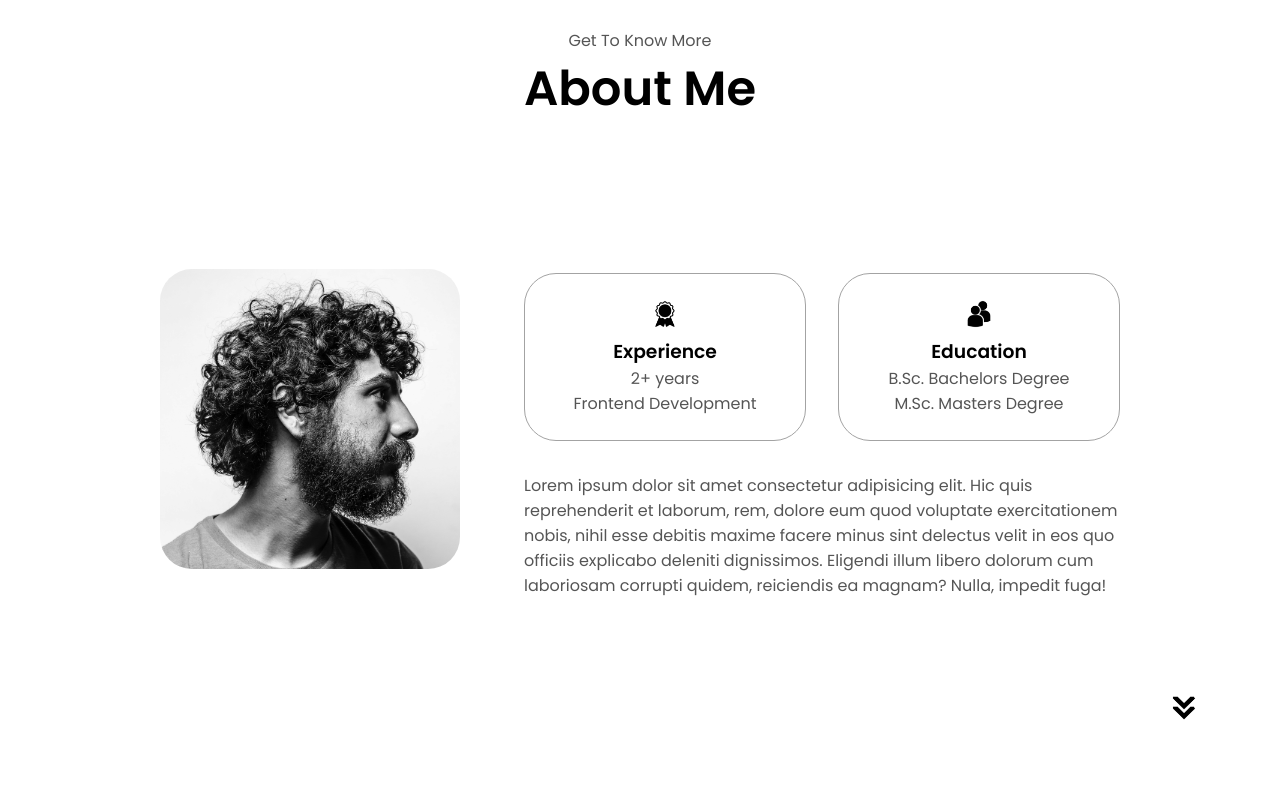
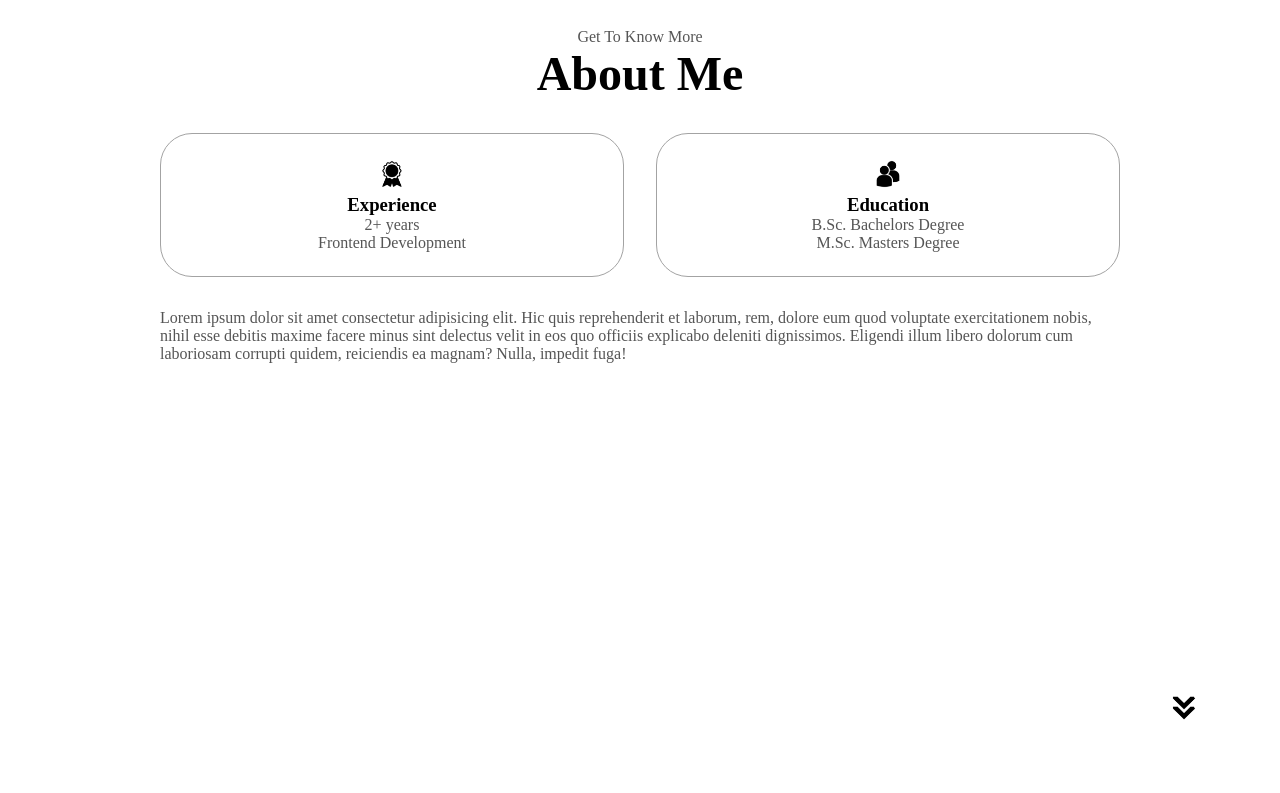
Before and after one commit to itsmeefatiha/MyPortfolio, a plain HTML site: page index.html in a window 1280 px wide. Shown: the part 900-1693 px from the top of the page. Drawn offline with Linux system fonts and the light colour scheme.

Commit message:
section 2

```diff
--- a/index.html
+++ b/index.html
@@ -74,14 +74,6 @@
     <section id="about">
       <p class="section__text__p1">Get To Know More</p>
       <h1 class="title">About Me</h1>
-      <div class="section-container">
-        <div class="section__pic-container">
-          <img
-            src="./assets/about-pic.png"
-            alt="Profile picture"
-            class="about-pic"
-          />
-        </div>
         <div class="about-details-container">
           <div class="about-containers">
             <div class="details-container">
@@ -352,7 +344,7 @@
             alt="Email icon"
             class="icon contact-icon email-icon"
           />
-          <p><a href="mailto:examplemail@gmail.com">Example@gmail.com</a></p>
+          <p><a href="mailto:fatihabouzar450@gmail.com">fatihabouzar450@gmail.com</a></p>
         </div>
         <div class="contact-info-container">
           <img
@@ -375,7 +367,7 @@
           </ul>
         </div>
       </nav>
-      <p>Copyright &#169; 2023 John Doe. All Rights Reserved.</p>
+      <p>Copyright &#169; 2025 Fatiha BOUAZAR. All Rights Reserved.</p>
     </footer>
     <script src="script.js"></script>
   </body>
--- a/style.css
+++ b/style.css
@@ -8,7 +8,7 @@
 }
 
 body {
-  font-family: "Poppins", sans-serif;
+  font-family: "Oswald", serif;
 }
 
 html {
```
Also changed, not shown: assets/profile-pic.png (deleted), assets/profile-pic1.jpeg (deleted), assets/profile-pic2.png (deleted).
